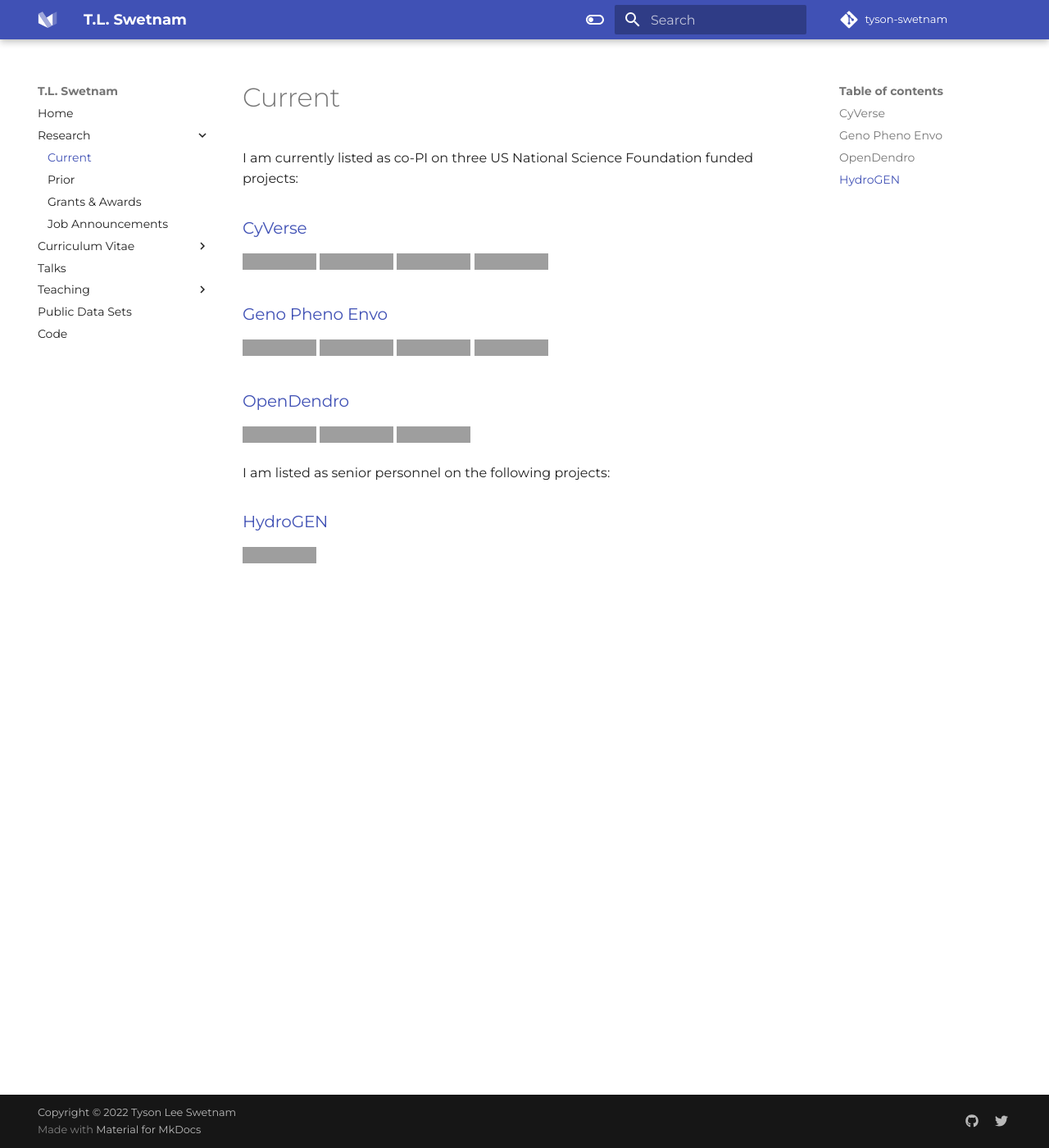
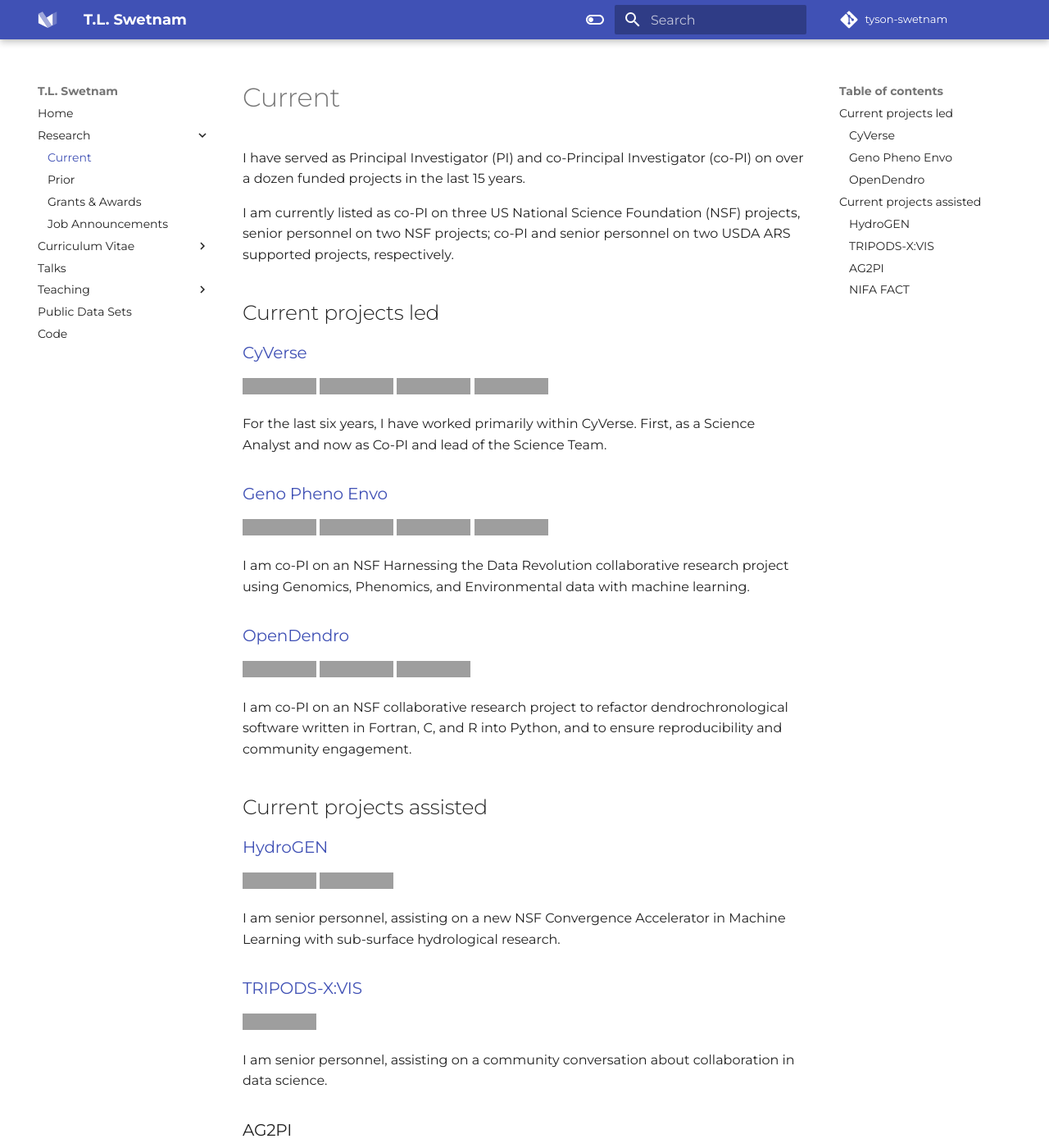
Before and after one commit to tyson-swetnam/new-website, an MkDocs documentation site: the page built from docs/current_projects.md, in a window 1280 px wide and 1400 px high. Shown: the whole window at 82% size. Built offline with MkDocs 1.6.1 and Material for MkDocs 9.7.7, drawn with Linux system fonts in a browser that asks for light colours; some web fonts are replaced; comment, search, counter and statistics services are not loaded; some of the changed text lies outside the part shown; grey boxes are pictures that could not be loaded.

Commit message:
Update current_projects.md

```diff
--- a/docs/current_projects.md
+++ b/docs/current_projects.md
@@ -1,19 +1,45 @@
-I am currently listed as co-PI on three US National Science Foundation funded projects:
+I have served as Principal Investigator (PI) and co-Principal Investigator (co-PI) on over a dozen funded projects in the last 15 years.
+
+I am currently listed as co-PI on three US National Science Foundation (NSF) projects, senior personnel on two NSF projects; co-PI and senior personnel on two USDA ARS supported projects, respectively.
+
+## Current projects led
 
 ### [CyVerse](https://cyverse.org)
 
 [![NSF-0735191](https://img.shields.io/badge/NSF-0735191-blue.svg)](https://www.nsf.gov/awardsearch/showAward?AWD_ID=0735191) [![NSF-1265383](https://img.shields.io/badge/NSF-1265383-blue.svg)](https://www.nsf.gov/awardsearch/showAward?AWD_ID=1265383) [![NSF-0735191](https://img.shields.io/badge/NSF-0735191-blue.svg)](https://www.nsf.gov/awardsearch/showAward?AWD_ID=0735191) [![NSF-1743442](https://img.shields.io/badge/NSF-1743442-blue.svg)](https://www.nsf.gov/awardsearch/showAward?AWD_ID=1743442)
 
+For the last six years, I have worked primarily within CyVerse. First, as a Science Analyst and now as Co-PI and lead of the Science Team.
+
 ### [Geno Pheno Envo](https://genophenoenvo.github.io/)
 
 [![NSF-1939945](https://img.shields.io/badge/NSF-1939945-blue.svg)](https://www.nsf.gov/awardsearch/showAward?AWD_ID=1939945) [![NSF-1940059](https://img.shields.io/badge/NSF-1940059-blue.svg)](https://www.nsf.gov/awardsearch/showAward?AWD_ID=1940059) [![NSF-1940062](https://img.shields.io/badge/NSF-1940062-blue.svg)](https://www.nsf.gov/awardsearch/showAward?AWD_ID=1940062) [![NSF-1940330](https://img.shields.io/badge/NSF-1940330-blue.svg)](https://www.nsf.gov/awardsearch/showAward?AWD_ID=1940330)
+
+I am co-PI on an NSF Harnessing the Data Revolution collaborative research project using Genomics, Phenomics, and Environmental data with machine learning.
 
 ### [OpenDendro](https://opendendro.github.io/opendendro)
 
 [![NSF-2054514](https://img.shields.io/badge/NSF-2054514-blue.svg)](https://nsf.gov/awardsearch/showAward?AWD_ID=2054514) [![NSF-2054515](https://img.shields.io/badge/NSF-2054515-blue.svg)](https://nsf.gov/awardsearch/showAward?AWD_ID=2054515) [![NSF-2054516](https://img.shields.io/badge/NSF-2054516-blue.svg)](https://nsf.gov/awardsearch/showAward?AWD_ID=2054516)
 
-I am listed as senior personnel on the following projects:
+I am co-PI on an NSF collaborative research project to refactor dendrochronological software written in Fortran, C, and R into Python, and to ensure reproducibility and community engagement.
+
+## Current projects assisted
 
 ### [HydroGEN](https://github.com/HydroFrame-ML)
 
-[![NSF-2134892](https://img.shields.io/badge/NSF-2134892-blue.svg)](https://www.nsf.gov/awardsearch/showAward?AWD_ID=2134892)
+[![NSF-2134892](https://img.shields.io/badge/NSF-2134892-blue.svg)](https://www.nsf.gov/awardsearch/showAward?AWD_ID=2134892) [![NSF-2040542](https://img.shields.io/badge/NSF-2040542-blue.svg)](https://nsf.gov/awardsearch/showAward?AWD_ID=2040542)
+
+I am senior personnel, assisting on a new NSF Convergence Accelerator in Machine Learning with sub-surface hydrological research.
+
+### [TRIPODS-X:VIS](https://lemon-labs.github.io/)
+
+[![NSF-1839307](https://img.shields.io/badge/NSF-1839307-blue.svg)](https://nsf.gov/awardsearch/showAward?AWD_ID=1839307)
+
+I am senior personnel, assisting on a community conversation about collaboration in data science.
+
+### AG2PI
+
+I am co-PI on the High Intensity Phenotyping at Scale (HIPS) project with Eric Lyons
+
+### NIFA FACT
+
+I am senior personnel on
```
